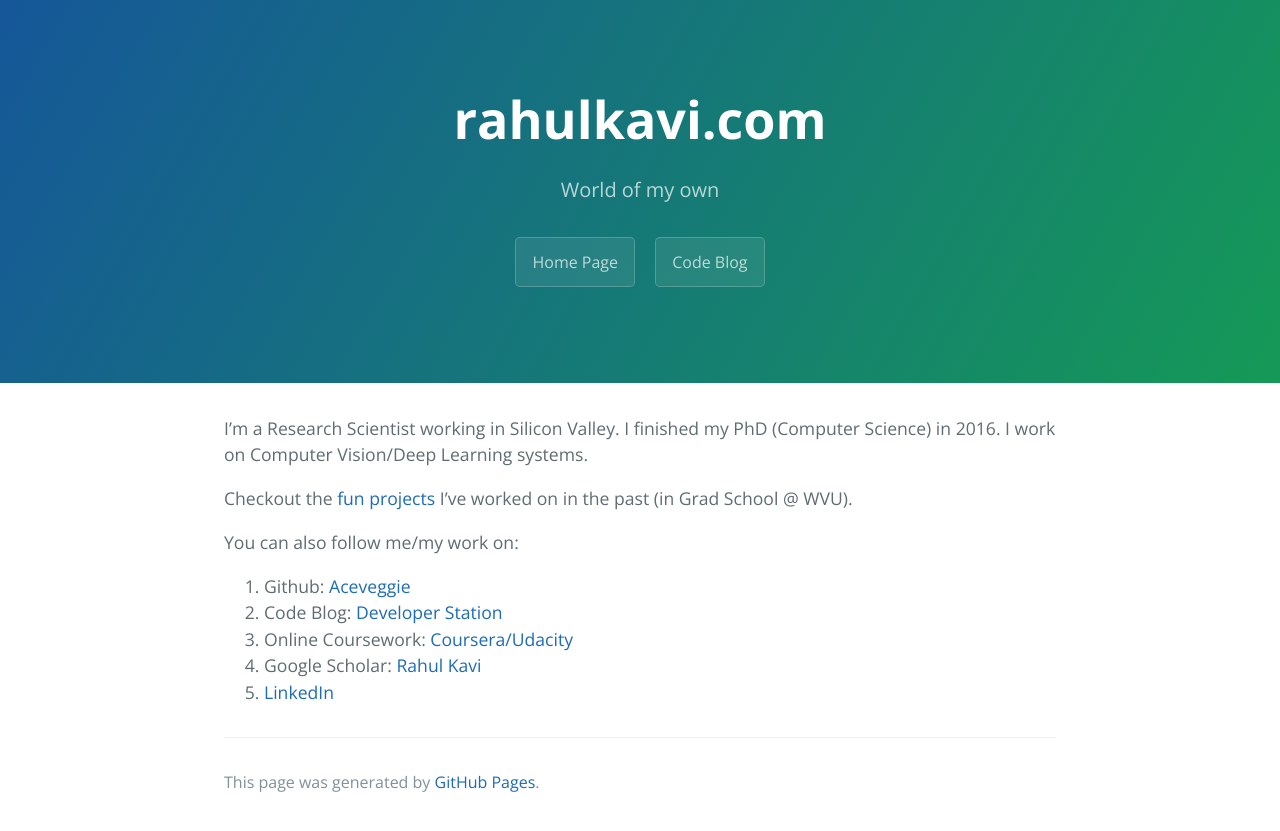
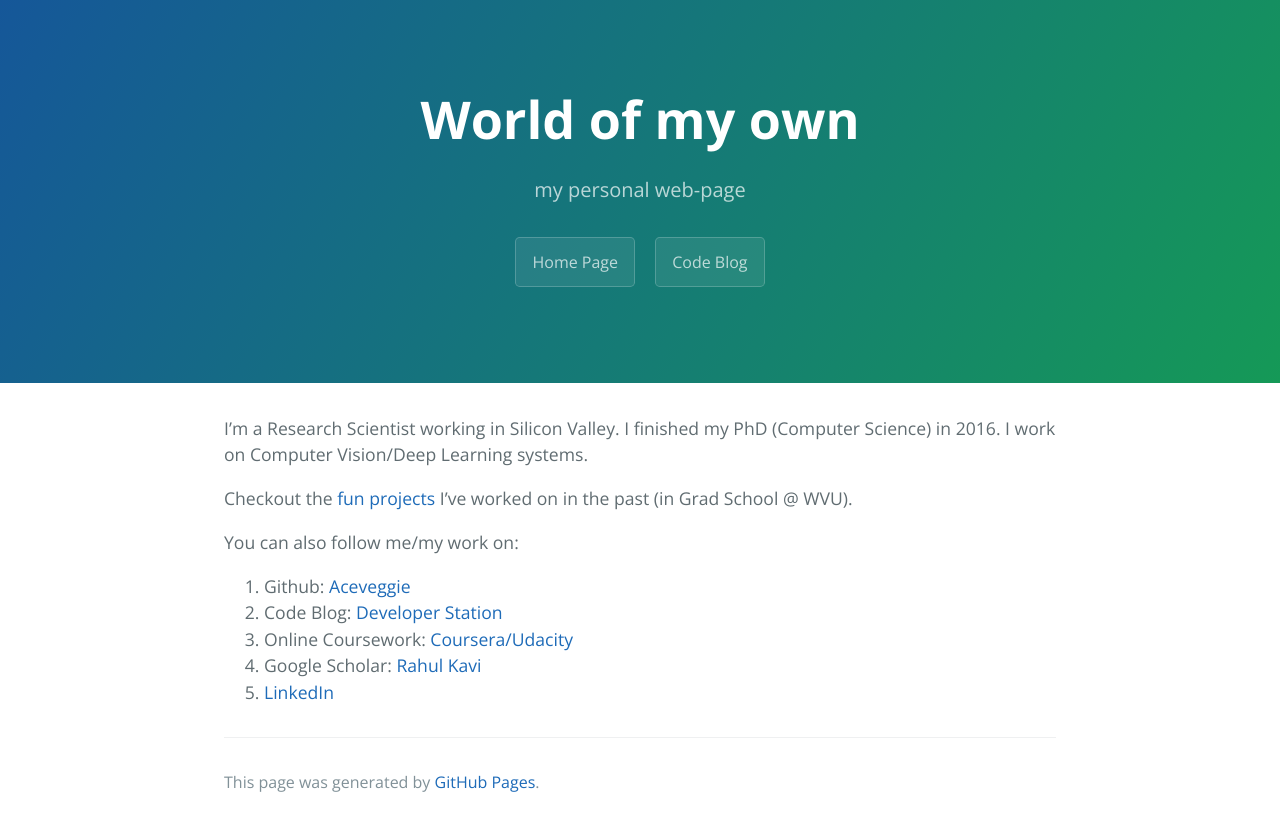
Before and after one commit to aceveggie/aceveggie.github.io, a Jekyll site: the page built from index.md, in a window 1280 px wide. Shown: the top 831 px of the page. Built offline with Jekyll 4.4.1, drawn with Linux system fonts in a browser that asks for light colours.

Commit message:
updated description

```diff
--- a/_config.yml
+++ b/_config.yml
@@ -1,5 +1,5 @@
-title: rahulkavi.com
-description: World of my own
+title: World of my own
+description: my personal web-page
 show_downloads: true
 google_analytics:
 theme: jekyll-theme-cayman
```
